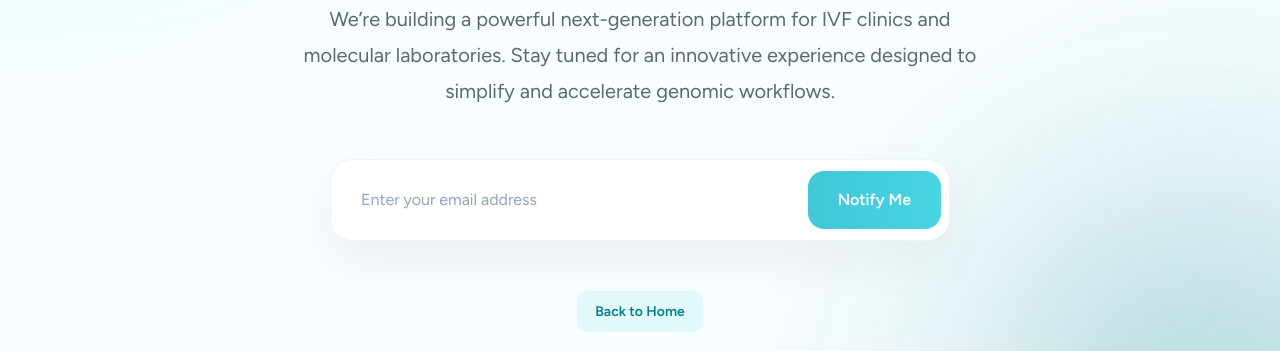
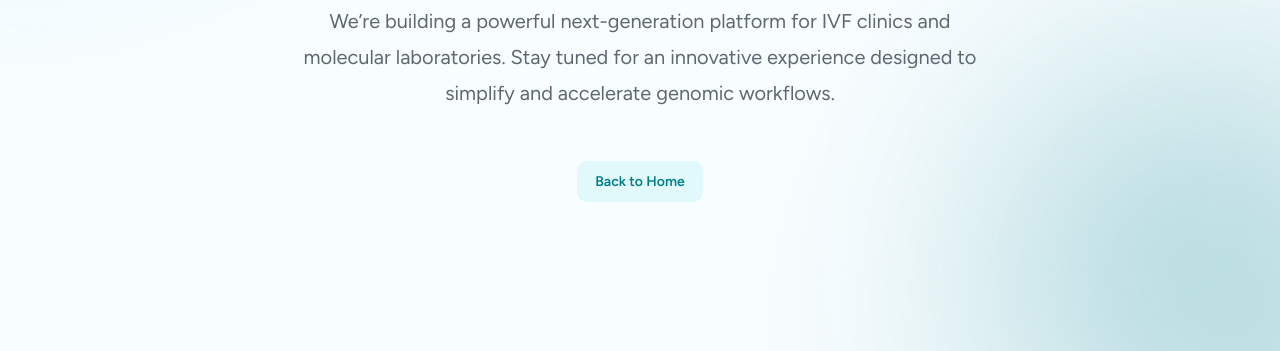
Before and after one commit to amansidhu-24/evaseq-website, a plain HTML site: page coming-soon.html in a window 1280 px wide. Shown: the part 448-799 px from the top of the page. Drawn offline with Linux system fonts and the light colour scheme.

Commit message:
Notify Section Removed

```diff
--- a/coming-soon.html
+++ b/coming-soon.html
@@ -51,10 +51,7 @@
             for an innovative experience designed to simplify and accelerate genomic workflows.
           </p>
 
-          <form class="coming-newsletter">
-            <input type="email" placeholder="Enter your email address" />
-            <button type="submit">Notify Me</button>
-          </form>
+
 
           <div class="home-link"><a href="index.html">Back to Home</a></div>
         </div>
```
